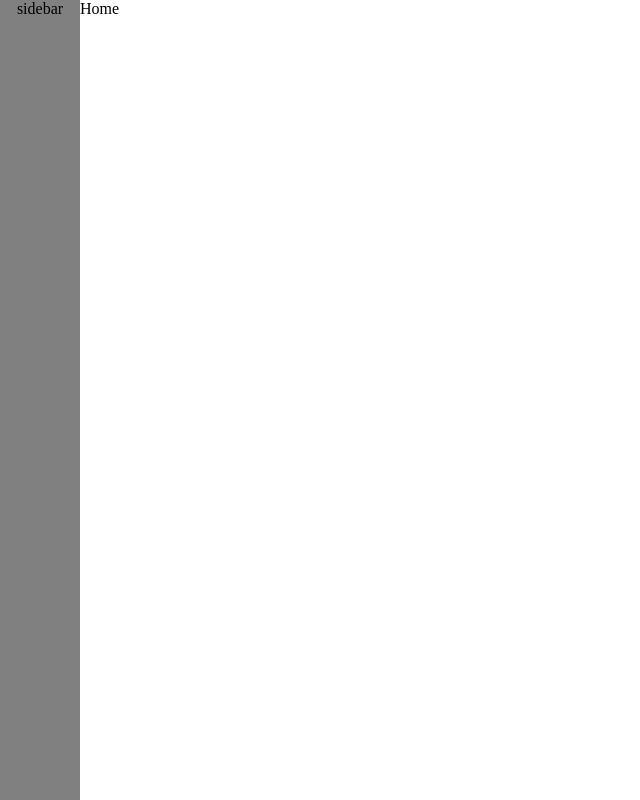
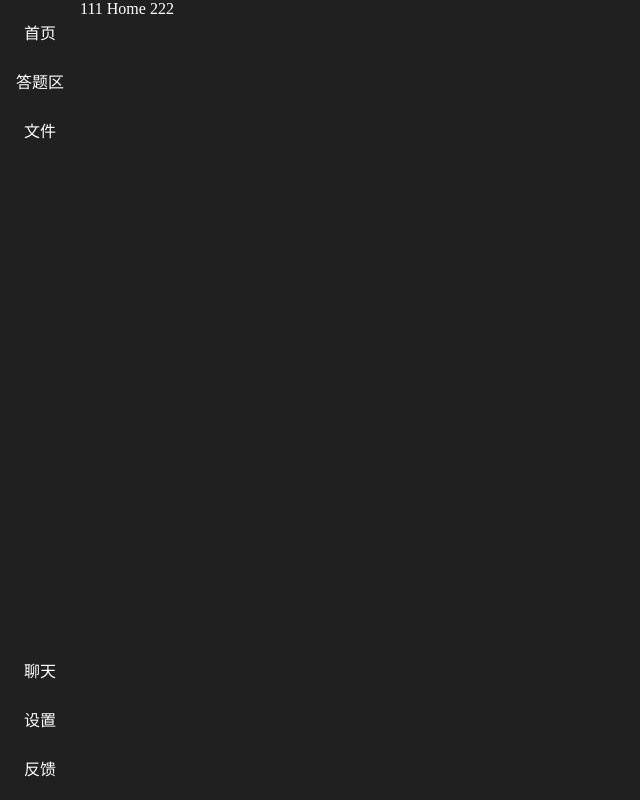
Before and after one commit to hjhxy/showmecode, a Vue app: page / in a window 1280 px wide. Shown: the whole page, without its empty margins (0-640 px from the left). Built offline with nearby package versions, Linux system fonts and the light colour scheme.

Commit message:
feature: sidebar

```diff
--- a/src/renderer/src/assets/base.css
+++ b/src/renderer/src/assets/base.css
@@ -49,4 +49,5 @@ input {
 
 a {
   text-decoration: none;
+  color: white;
 }
--- a/src/renderer/src/layout/index.vue
+++ b/src/renderer/src/layout/index.vue
@@ -20,10 +20,15 @@ import Sidebar from './sidebar/index.vue'
   width: 100vw;
   height: 100vh;
 
+  .sidebar, .main {
+    background-color: rgb(32, 32, 32);
+    color: white;
+  }
+
   .sidebar {
     width: 80px;
     height: 100vh;
-    background-color: gray;
+    box-shadow: ;
   }
 
   .main {
--- a/src/renderer/src/layout/main/index.vue
+++ b/src/renderer/src/layout/main/index.vue
@@ -2,7 +2,9 @@
 
 <template>
   <div class="main-container">
+    111
     <RouterView />
+    222
   </div>
 </template>
 
--- a/src/renderer/src/layout/sidebar/index.vue
+++ b/src/renderer/src/layout/sidebar/index.vue
@@ -1,15 +1,113 @@
-<script setup lang="ts"></script>
+<script setup lang="ts">
+import router from '@renderer/routes'
+import { ref, watch } from 'vue'
+
+const useRouteModule = () => {
+  const chooseRoute = ref('/')
+  watch(router.currentRoute, (newval, oldval) => {
+    console.log(newval, oldval)
+    chooseRoute.value = newval.path
+  })
+  const routeItems = [
+    {
+      path: '/',
+      name: '首页'
+    },
+    {
+      path: '/questions',
+      name: '答题区'
+    },
+    {
+      path: '/file',
+      name: '文件'
+    }
+  ]
+
+  return {
+    routeItems
+  }
+}
+const useUtlsModule = () => {
+  const utilItems = [
+    {
+      name: '聊天'
+    },
+    {
+      name: '设置'
+    },
+    {
+      name: '反馈'
+    }
+  ]
+
+  return {
+    utilItems
+  }
+}
+
+const { routeItems } = useRouteModule()
+const { utilItems } = useUtlsModule()
+</script>
 
 <template>
-  <div class="container">sidebar</div>
+  <div class="sidebar-container">
+    <div class="routes">
+      <router-link v-for="item in routeItems" :key="item.path" class="items" :to="item.path">{{
+        item.name
+      }}</router-link>
+    </div>
+
+    <div class="utils">
+      <div v-for="item in utilItems" :key="item.name" class="items chat">{{ item.name }}</div>
+    </div>
+  </div>
 </template>
 
 <style lang="less" scoped>
-.container {
+.sidebar-container {
   display: flex;
   flex-direction: column;
   align-items: center;
+  justify-content: space-between;
   width: 100%;
   height: 100%;
+  padding: 10px;
+
+  .routes,
+  .utils {
+    display: flex;
+    flex-direction: column;
+    align-items: center;
+    width: 100%;
+
+    .items {
+      width: 100%;
+      padding: 10px 0px;
+      display: flex;
+      flex-direction: column;
+      align-self: center;
+      justify-content: center;
+      text-align: center;
+      transition: all 0.2s;
+      border-radius: 5px;
+
+      &:hover {
+        cursor: pointer;
+        background-color: red;
+      }
+    }
+  }
+
+  .routes {
+    .items {
+      margin-bottom: 5px;
+    }
+  }
+
+  .utils {
+    .items {
+      margin-top: 5px;
+    }
+  }
 }
 </style>
```
